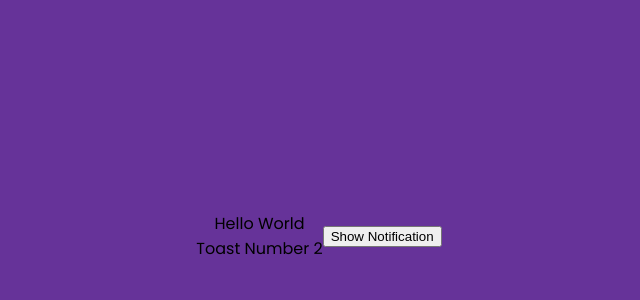
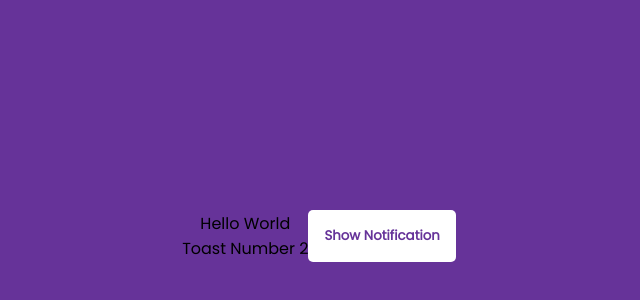
Before and after one commit to Archanach707/Toast-Notification, a plain HTML site: page index.html in a window 1280 px wide. Shown: the part 164-464 px from the top of the page, without its empty margins (321-961 px from the left). Drawn offline with Linux system fonts and the light colour scheme.

Commit message:
1. applying css property

```diff
--- a/assets/style.css
+++ b/assets/style.css
@@ -15,3 +15,14 @@ body {
   overflow: hidden;
   margin: 0;
 }
+
+.btn {
+  background-color: #ffffff;
+  color: rebeccapurple;
+  font-family: inherit;
+  font-weight: bold;
+  padding: 1rem;
+  border-radius: 5px;
+  border: none;
+  cursor: pointer;
+}
```
